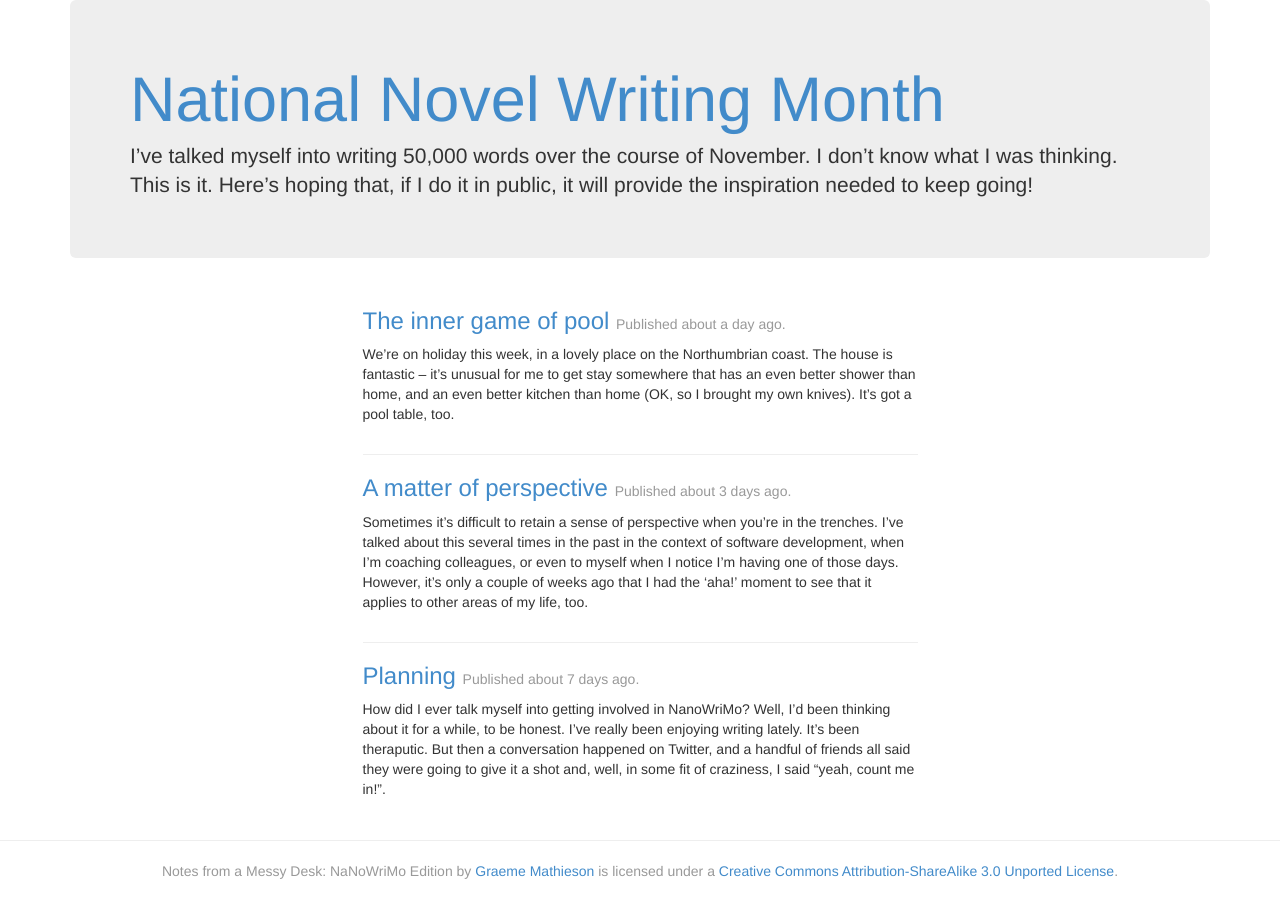
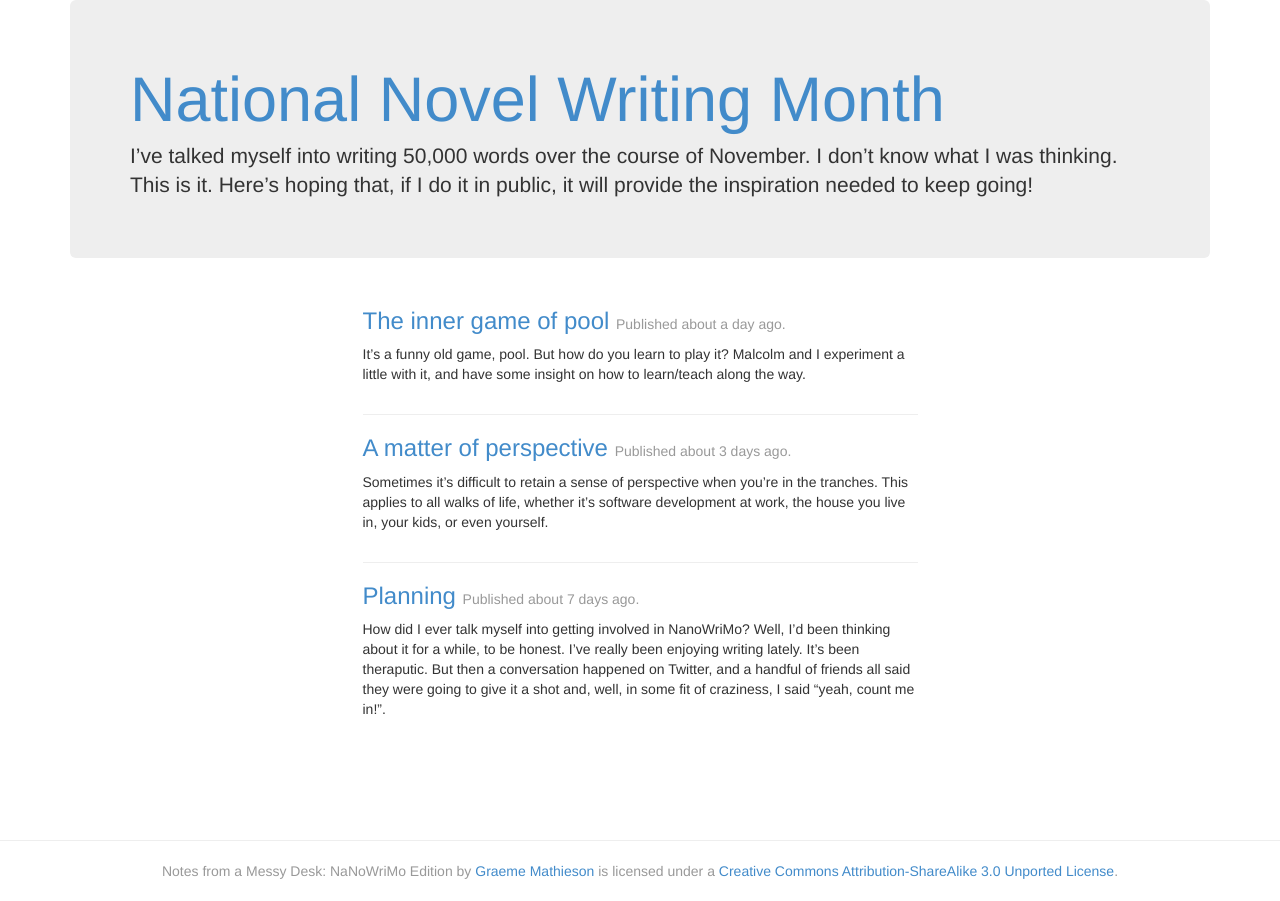
Before and after one commit to mathie/nanowrimo, a Jekyll site: the page built from articles/index.html, in a window 1280 px wide. Built offline with Jekyll 4.4.1, drawn with Linux system fonts in a browser that asks for light colours.

Commit message:
Excerpts for the published articles.

```diff
--- a/_posts/2013-11-04-a-matter-of-perspective.md
+++ b/_posts/2013-11-04-a-matter-of-perspective.md
@@ -1,6 +1,10 @@
 ---
 layout: post
 title: A matter of perspective
+excerpt: |
+  Sometimes it's difficult to retain a sense of perspective when you're in the
+  tranches. This applies to all walks of life, whether it's software
+  development at work, the house you live in, your kids, or even yourself.
 ---
 Sometimes it's difficult to retain a sense of perspective when you're in the
 trenches. I've talked about this several times in the past in the context of
--- a/_posts/2013-11-06-the-inner-game-of-pool.md
+++ b/_posts/2013-11-06-the-inner-game-of-pool.md
@@ -1,6 +1,10 @@
 ---
 layout: post
 title: The inner game of pool
+excerpt: |
+  It's a funny old game, pool. But how do you learn to play it? Malcolm and I
+  experiment a little with it, and have some insight on how to learn/teach
+  along the way.
 ---
 We're on holiday this week, in a lovely place on the Northumbrian coast. The
 house is fantastic -- it's unusual for me to get stay somewhere that has an
```
